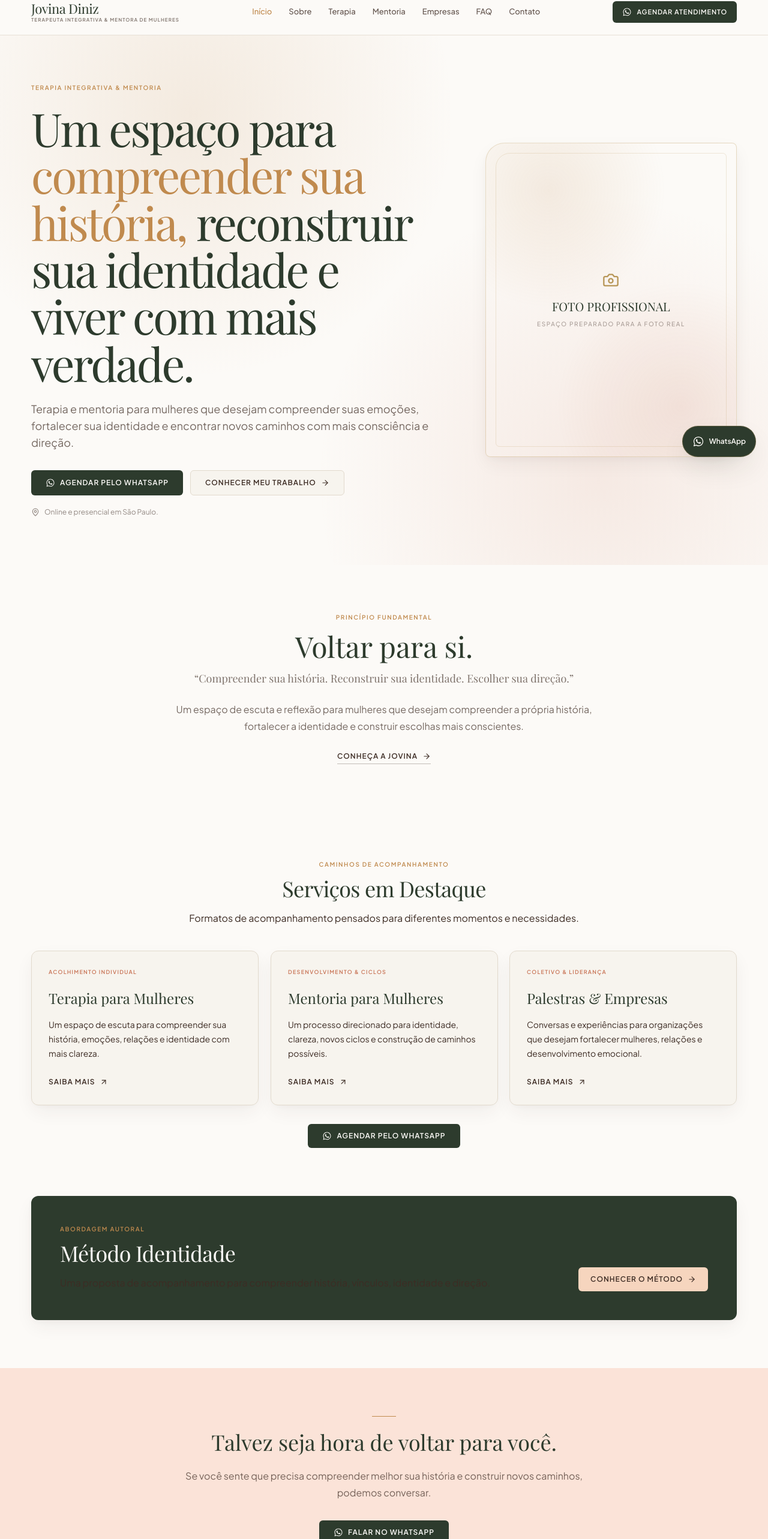
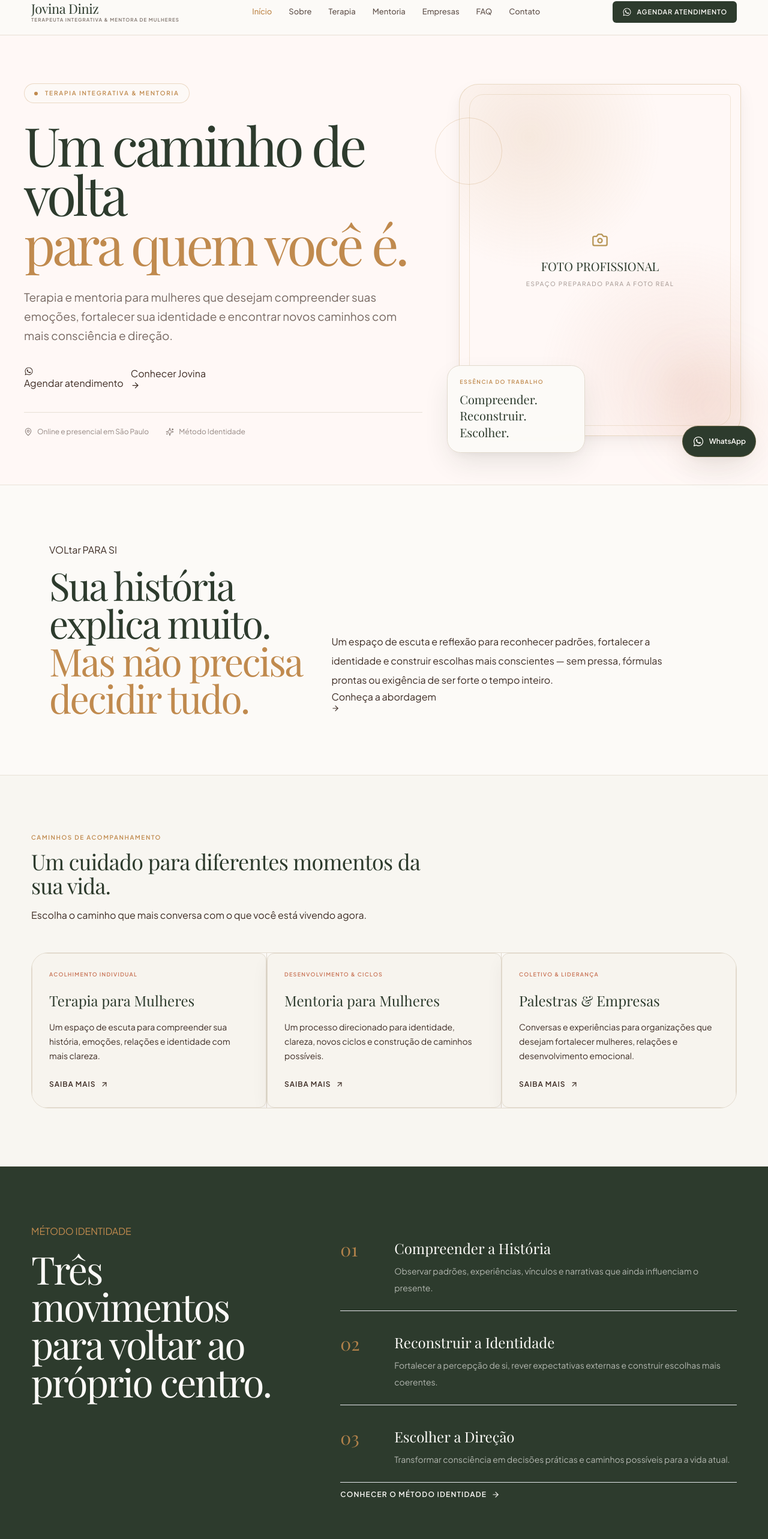
Before and after one commit to johnathafelype21/sitepsicologajovina, a React (Vite) app: page / in a window 1280 px wide. Shown: the part 18-2584 px from the top of the page at 60% size. Built offline with nearby package versions, Linux system fonts and the light colour scheme; a web font is replaced by a local one.

Commit message:
design: create new editorial identity for Jovina site

```diff
--- a/src/pages/HomePage.tsx
+++ b/src/pages/HomePage.tsx
@@ -1,7 +1,6 @@
-import { ArrowRight, MapPin } from 'lucide-react';
+import { ArrowRight, MapPin, Sparkles } from 'lucide-react';
 import { Link } from 'react-router-dom';
 import CTASection from '../components/CTASection';
-import FAQList from '../components/FAQList';
 import PhotoPlaceholder from '../components/PhotoPlaceholder';
 import SectionHeading from '../components/SectionHeading';
 import ServiceCard from '../components/ServiceCard';
@@ -20,82 +19,140 @@ export default function HomePage({ className = '' }: Readonly<HomePageProps>) {
 
   return (
     <main className={className}>
-      <section className="editorial-glow overflow-hidden bg-canvas-soft py-14 dark:bg-dark-canvas lg:py-20">
-        <div className="mx-auto grid max-w-[1240px] items-center gap-12 px-5 lg:grid-cols-[1.08fr_.72fr] lg:px-8">
-          <div className="reveal">
-            <p className="mb-5 text-[10px] font-semibold uppercase tracking-[0.16em] text-caramel">{siteData.home.eyebrow}</p>
-            <h1 className="max-w-3xl font-display text-[clamp(2.7rem,6vw,5rem)] leading-[1.02] tracking-[-0.04em] text-olive dark:text-dark-text">
-              {siteData.home.titleStart}
-              <em className="font-normal text-caramel">{siteData.home.titleEmphasis}</em>
-              {siteData.home.titleEnd}
+      <section className="hero-shell relative overflow-hidden border-b border-line/70 bg-canvas-soft">
+        <div className="organic-orbit organic-orbit-a" aria-hidden="true" />
+        <div className="organic-orbit organic-orbit-b" aria-hidden="true" />
+
+        <div className="mx-auto grid min-h-[720px] max-w-[1320px] items-center gap-14 px-5 py-16 lg:grid-cols-[1.08fr_.78fr] lg:px-10 lg:py-20">
+          <div className="reveal relative z-10 max-w-[760px]">
+            <div className="mb-7 inline-flex items-center gap-3 rounded-full border border-caramel/30 bg-canvas/70 px-4 py-2 text-[10px] font-semibold uppercase tracking-[0.18em] text-caramel backdrop-blur">
+              <span className="h-1.5 w-1.5 rounded-full bg-caramel" />
+              {siteData.home.eyebrow}
+            </div>
+
+            <h1 className="font-display text-[clamp(3.25rem,7vw,6.8rem)] leading-[.92] tracking-[-0.055em] text-olive">
+              Um caminho de volta
+              <span className="block font-normal italic text-caramel">para quem você é.</span>
             </h1>
-            <p className="mt-6 max-w-2xl text-base leading-7 text-umber/70 dark:text-dark-muted md:text-lg">{siteData.home.intro}</p>
-            <div className="mt-8 flex flex-col gap-3 sm:flex-row">
-              <a href={buildUrl()} target="_blank" rel="noreferrer" className="inline-flex items-center justify-center gap-2 rounded-md bg-olive px-6 py-3 text-xs font-semibold uppercase tracking-[0.08em] text-canvas hover:bg-olive-deep dark:bg-canvas dark:text-olive">
-                <WhatsAppIcon className="h-4 w-4" /> Agendar pelo WhatsApp
+
+            <p className="mt-8 max-w-2xl text-[17px] leading-8 text-umber/70 md:text-[19px]">
+              {siteData.home.intro}
+            </p>
+
+            <div className="mt-9 flex flex-col gap-3 sm:flex-row">
+              <a href={buildUrl()} target="_blank" rel="noreferrer" className="button-primary">
+                <WhatsAppIcon className="h-4 w-4" /> Agendar atendimento
               </a>
-              <Link to="/sobre" className="inline-flex items-center justify-center gap-2 rounded-md border border-line bg-surface px-6 py-3 text-xs font-semibold uppercase tracking-[0.08em] text-umber hover:border-caramel dark:border-white/10 dark:bg-dark-surface dark:text-dark-text">
-                Conhecer meu trabalho <ArrowRight size={14} />
+              <Link to="/sobre" className="button-secondary">
+                Conhecer Jovina <ArrowRight size={15} />
               </Link>
             </div>
-            <p className="mt-5 flex items-center gap-2 text-xs text-umber/55 dark:text-dark-muted"><MapPin size={14} /> Online e presencial em São Paulo.</p>
+
+            <div className="mt-9 flex flex-wrap items-center gap-x-7 gap-y-3 border-t border-line/80 pt-6 text-xs text-umber/55">
+              <span className="inline-flex items-center gap-2"><MapPin size={14} /> Online e presencial em São Paulo</span>
+              <span className="inline-flex items-center gap-2"><Sparkles size={14} /> Método Identidade</span>
+            </div>
           </div>
-          <div className="reveal lg:pl-8"><PhotoPlaceholder /></div>
-        </div>
-      </section>
 
-      <section className="bg-canvas py-20 dark:bg-dark-canvas">
-        <div className="reveal mx-auto max-w-3xl px-5 text-center lg:px-8">
-          <p className="text-[10px] font-semibold uppercase tracking-[0.16em] text-caramel">PRINCÍPIO FUNDAMENTAL</p>
-          <h2 className="mt-4 font-display text-5xl text-olive dark:text-dark-text">Voltar para si.</h2>
-          <p className="mt-4 font-display text-lg italic text-umber/65 dark:text-dark-muted">“{siteData.brand.phrase}”</p>
-          <p className="mt-6 text-base leading-7 text-umber/70 dark:text-dark-muted">Um espaço de escuta e reflexão para mulheres que desejam compreender a própria história, fortalecer a identidade e construir escolhas mais conscientes.</p>
-          <Link to="/sobre" className="mt-7 inline-flex items-center gap-2 border-b border-umber/30 pb-1 text-xs font-semibold uppercase tracking-[0.08em] text-umber hover:text-caramel dark:text-dark-text">
-            Conheça a Jovina <ArrowRight size={14} />
-          </Link>
-        </div>
-      </section>
-
-      <section className="bg-canvas py-20 dark:bg-dark-canvas">
-        <div className="mx-auto max-w-[1240px] px-5 lg:px-8">
-          <div className="reveal">
-            <SectionHeading overline="CAMINHOS DE ACOMPANHAMENTO" title="Serviços em Destaque" text="Formatos de acompanhamento pensados para diferentes momentos e necessidades." centered />
-          </div>
-          <div className="mt-10 grid gap-5 md:grid-cols-3">
-            {siteData.home.services.map((item) => <div className="reveal" key={item.to}><ServiceCard item={item} /></div>)}
-          </div>
-          <div className="mt-8 text-center">
-            <a href={buildUrl()} target="_blank" rel="noreferrer" className="inline-flex items-center gap-2 rounded-md bg-olive px-6 py-3 text-xs font-semibold uppercase tracking-[0.08em] text-canvas dark:bg-canvas dark:text-olive">
-              <WhatsAppIcon className="h-4 w-4" /> Agendar pelo WhatsApp
-            </a>
+          <div className="reveal relative mx-auto w-full max-w-[470px] lg:justify-self-end">
+            <div className="absolute -left-10 top-14 hidden h-28 w-28 rounded-full border border-caramel/25 lg:block" />
+            <div className="absolute -bottom-8 -right-8 hidden h-40 w-40 rounded-full bg-terracotta/10 blur-2xl lg:block" />
+            <PhotoPlaceholder className="relative z-10" />
+            <div className="absolute -bottom-7 -left-5 z-20 max-w-[230px] rounded-[1.4rem] border border-line bg-canvas/95 p-5 shadow-float backdrop-blur">
+              <p className="text-[9px] font-semibold uppercase tracking-[0.16em] text-caramel">Essência do trabalho</p>
+              <p className="mt-2 font-display text-xl leading-snug text-olive">Compreender. Reconstruir. Escolher.</p>
+            </div>
           </div>
         </div>
       </section>
 
-      <section className="bg-canvas pb-20 dark:bg-dark-canvas">
-        <div className="reveal mx-auto max-w-[1240px] px-5 lg:px-8">
-          <div className="rounded-xl bg-olive p-8 shadow-soft dark:bg-dark-surface md:flex md:items-end md:justify-between md:gap-8 md:p-12">
-            <SectionHeading overline="ABORDAGEM AUTORAL" title="Método Identidade" text="Uma proposta de acompanhamento para compreender história, vínculos, identidade e direção." light />
-            <Link to="/sobre" className="mt-7 inline-flex shrink-0 items-center gap-2 rounded-md bg-[#F6D5BE] px-5 py-3 text-xs font-semibold uppercase tracking-[0.08em] text-umber md:mt-0">
-              Conhecer o método <ArrowRight size={14} />
+      <section className="bg-canvas py-24">
+        <div className="mx-auto max-w-[1180px] px-5 lg:px-8">
+          <div className="reveal grid items-end gap-10 md:grid-cols-[.8fr_1.2fr]">
+            <div>
+              <p className="eyebrow">VOLtar PARA SI</p>
+              <h2 className="mt-4 font-display text-[clamp(2.6rem,5vw,4.7rem)] leading-[.98] tracking-[-0.04em] text-olive">
+                Sua história explica muito.
+                <span className="block italic text-caramel">Mas não precisa decidir tudo.</span>
+              </h2>
+            </div>
+            <div className="md:pb-2">
+              <p className="max-w-xl text-base leading-8 text-umber/68">
+                Um espaço de escuta e reflexão para reconhecer padrões, fortalecer a identidade e construir escolhas mais conscientes — sem pressa, fórmulas prontas ou exigência de ser forte o tempo inteiro.
+              </p>
+              <Link to="/sobre" className="text-link mt-6">
+                Conheça a abordagem <ArrowRight size={14} />
+              </Link>
+            </div>
+          </div>
+        </div>
+      </section>
+
+      <section className="border-y border-line/70 bg-surface/60 py-24">
+        <div className="mx-auto max-w-[1240px] px-5 lg:px-8">
+          <div className="reveal max-w-2xl">
+            <SectionHeading overline="CAMINHOS DE ACOMPANHAMENTO" title="Um cuidado para diferentes momentos da sua vida." text="Escolha o caminho que mais conversa com o que você está vivendo agora." />
+          </div>
+          <div className="mt-12 grid gap-px overflow-hidden rounded-[1.75rem] border border-line bg-line md:grid-cols-3">
+            {siteData.home.services.map((item, index) => (
+              <div className="reveal bg-canvas" key={item.to}>
+                <ServiceCard item={item} index={index + 1} />
+              </div>
+            ))}
+          </div>
+        </div>
+      </section>
+
+      <section className="identity-section relative overflow-hidden bg-olive py-24 text-canvas">
+        <div className="identity-grid" aria-hidden="true" />
+        <div className="mx-auto grid max-w-[1240px] gap-14 px-5 lg:grid-cols-[.82fr_1.18fr] lg:px-8">
+          <div className="reveal">
+            <p className="eyebrow !text-caramel">MÉTODO IDENTIDADE</p>
+            <h2 className="mt-5 max-w-md font-display text-[clamp(2.8rem,5vw,5rem)] leading-[.98] tracking-[-0.04em] text-canvas">
+              Três movimentos para voltar ao próprio centro.
+            </h2>
+          </div>
+          <div className="reveal space-y-3">
+            {siteData.method.steps.map((step) => (
+              <article key={step.number} className="group grid gap-5 border-b border-white/12 py-6 sm:grid-cols-[70px_1fr]">
+                <span className="font-display text-3xl italic text-caramel/90">{step.number}</span>
+                <div>
+                  <h3 className="font-display text-2xl text-canvas">{step.title}</h3>
+                  <p className="mt-2 max-w-xl text-sm leading-7 text-canvas/65">{step.text}</p>
+                </div>
+              </article>
+            ))}
+            <Link to="/sobre" className="mt-8 inline-flex items-center gap-2 text-xs font-semibold uppercase tracking-[0.1em] text-canvas">
+              Conhecer o Método Identidade <ArrowRight size={14} />
             </Link>
           </div>
         </div>
       </section>
 
-      <CTASection />
-
-      <section className="bg-canvas py-20 dark:bg-dark-canvas">
-        <div className="mx-auto max-w-3xl px-5 lg:px-8">
-          <div className="reveal"><SectionHeading overline="TIRE SUAS DÚVIDAS" title="Perguntas Frequentes" centered /></div>
-          <div className="reveal mt-8"><FAQList items={siteData.faq.slice(0, 4)} /></div>
-          <div className="mt-8 text-center">
-            <Link to="/faq" className="inline-flex items-center gap-2 border-b border-umber/30 pb-1 text-xs font-semibold uppercase tracking-[0.08em] text-umber dark:text-dark-text">
-              Ver todas as perguntas <ArrowRight size={14} />
+      <section className="bg-canvas py-24">
+        <div className="mx-auto grid max-w-[1180px] items-center gap-12 px-5 lg:grid-cols-[.9fr_1.1fr] lg:px-8">
+          <div className="reveal max-w-md">
+            <p className="eyebrow">SOBRE JOVINA</p>
+            <h2 className="mt-4 font-display text-4xl leading-tight text-olive md:text-5xl">Escuta sensível, presença e direção.</h2>
+            <p className="mt-6 text-base leading-8 text-umber/68">{siteData.about.body[0]}</p>
+            <Link to="/sobre" className="text-link mt-7">
+              Minha trajetória <ArrowRight size={14} />
             </Link>
+          </div>
+          <div className="reveal relative">
+            <div className="quote-panel">
+              <span className="font-display text-7xl leading-none text-caramel/35">“</span>
+              <blockquote className="mt-1 font-display text-3xl italic leading-snug text-olive md:text-4xl">
+                {siteData.brand.phrase}
+              </blockquote>
+              <div className="mt-8 h-px w-16 bg-caramel" />
+              <p className="mt-4 text-xs font-semibold uppercase tracking-[0.14em] text-umber/55">Jovina Diniz</p>
+            </div>
           </div>
         </div>
       </section>
+
+      <CTASection />
     </main>
   );
 }
```
